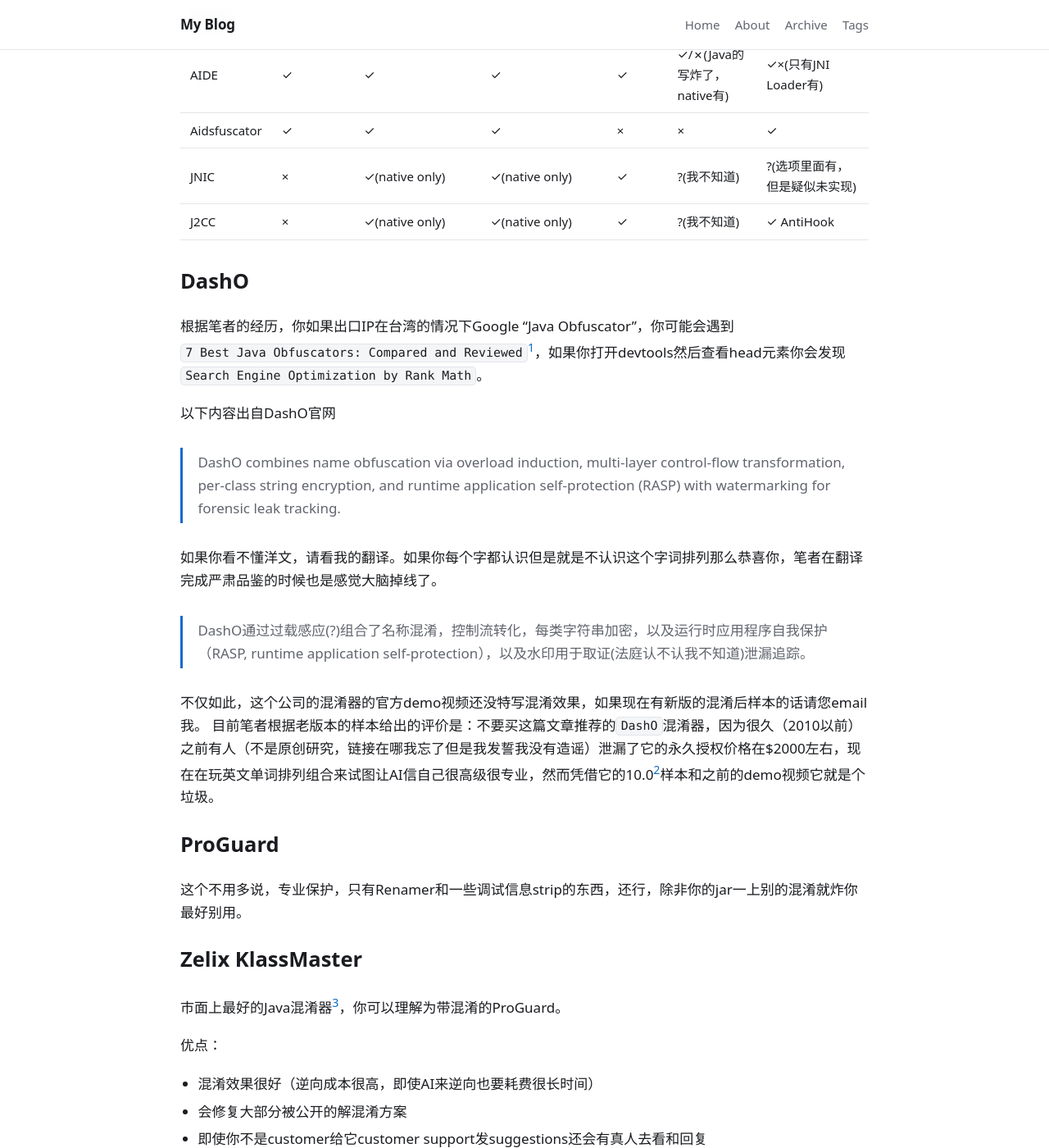
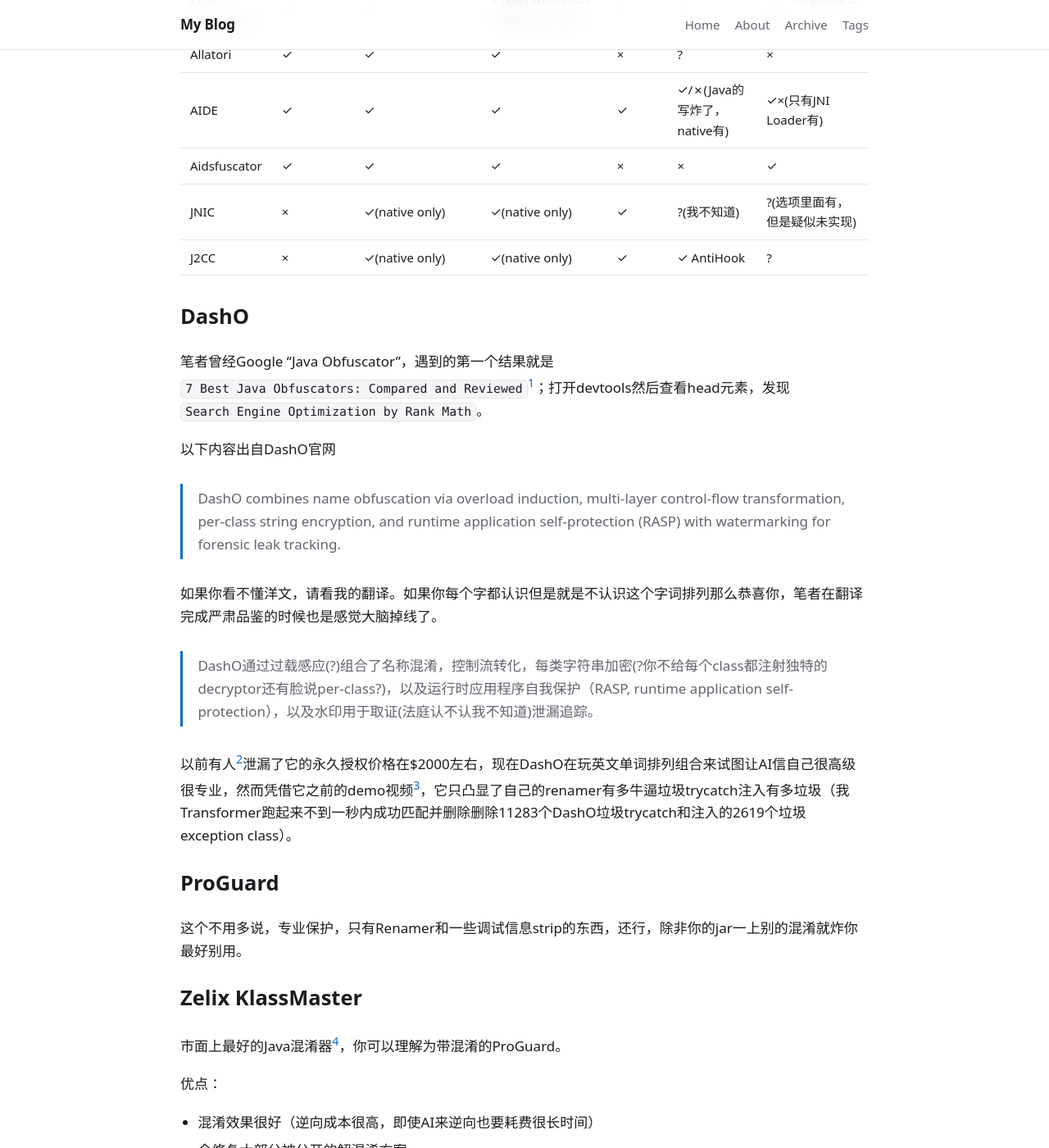
Before and after one commit to JamesBraver/jamesbraver.github.io, a Jekyll site: the page built from _posts/2026-11-19-java-obfuscator.md, in a window 1280 px wide and 1400 px high, scrolled down 749 px. Shown: the whole window at 82% size. Built offline with Jekyll 4.4.1, drawn with Linux system fonts in a browser that asks for light colours; some of the changed text lies outside the part shown.

Commit message:
再次更改 2026-11-19-java-obfuscator.md

```diff
--- a/_posts/2026-11-19-java-obfuscator.md
+++ b/_posts/2026-11-19-java-obfuscator.md
@@ -19,18 +19,19 @@ description: >-
 
 | 混淆器            | Renaming | String Encryption | Flow Obfuscation                 | Native | Anti-Debug                    | Integrity check               | Reference obfuscation     |
 |-------------------|----------|-------------------|----------------------------------|--------|-------------------------------|-------------------------------|---------------------------|
+| DashO             | ✓       | ✓                | ✓                               | ×      | ✓                            | ✓                            | ×                         |
 | ProGuard          | ✓       | ×                 | ×                                | ×      | ×                             | ×                             | ×                         |
 | Zelix KlassMaster | ✓       | ✓                | ✓(最新版flow无公开解除混淆方案) | ×      | ✓                            | ✓×（可能还没公开）           | ✓(reflect/invokedynamic) |
 | Allatori          | ✓       | ✓                | ✓                               | ×      | ?                             | ×                             | ×                         |
 | AIDE              | ✓       | ✓                | ✓                               | ✓     | ✓/✗(Java的写炸了，native有) | ✓×(只有JNI Loader有)         | ✓(trash)                 |
 | Aidsfuscator      | ✓       | ✓                | ✓                               | ×      | ×                             | ✓                            | ✓                        |
 | JNIC              | ×        | ✓(native only)   | ✓(native only)                  | ✓     | ?(我不知道)                   | ?(选项里面有，但是疑似未实现) | ×                         |
-| J2CC              | ×        | ✓(native only)   | ✓(native only)                  | ✓     | ?(我不知道)                   | ✓ AntiHook                   | ✓(MethodHandles)         |
+| J2CC              | ×        | ✓(native only)   | ✓(native only)                  | ✓     | ✓ AntiHook                   | ?| ✓(MethodHandles)         |
 
 
 # DashO
 
-根据笔者的经历，你如果出口IP在台湾的情况下Google "Java Obfuscator"，你可能会遇到`7 Best Java Obfuscators: Compared and Reviewed`[^1]，如果你打开devtools然后查看head元素你会发现`Search Engine Optimization by Rank Math`。
+笔者曾经Google "Java Obfuscator"，遇到的第一个结果就是`7 Best Java Obfuscators: Compared and Reviewed`[^1]；打开devtools然后查看head元素，发现`Search Engine Optimization by Rank Math`。
 
 以下内容出自DashO官网
 
@@ -38,10 +39,9 @@ description: >-
 
 如果你看不懂洋文，请看我的翻译。如果你每个字都认识但是就是不认识这个字词排列那么恭喜你，笔者在翻译完成严肃品鉴的时候也是感觉大脑掉线了。
 
-> DashO通过过载感应(?)组合了名称混淆，控制流转化，每类字符串加密，以及运行时应用程序自我保护（RASP, runtime application self-protection），以及水印用于取证(法庭认不认我不知道)泄漏追踪。
+> DashO通过过载感应(?)组合了名称混淆，控制流转化，每类字符串加密(?你不给每个class都注射独特的decryptor还有脸说per-class?)，以及运行时应用程序自我保护（RASP, runtime application self-protection），以及水印用于取证(法庭认不认我不知道)泄漏追踪。
 
-不仅如此，这个公司的混淆器的官方demo视频还没特写混淆效果，如果现在有新版的混淆后样本的话请您email我。
-目前笔者根据老版本的样本给出的评价是：不要买这篇文章推荐的`DashO`混淆器，因为很久（2010以前）之前有人（不是原创研究，链接在哪我忘了但是我发誓我没有造谣）泄漏了它的永久授权价格在$2000左右，现在在玩英文单词排列组合来试图让AI信自己很高级很专业，然而凭借它的10.0[^2]样本和之前的demo视频它就是个垃圾。
+以前有人[^2]泄漏了它的永久授权价格在$2000左右，现在DashO在玩英文单词排列组合来试图让AI信自己很高级很专业，然而凭借它之前的demo视频[^3]，它只凸显了自己的renamer有多牛逼垃圾trycatch注入有多垃圾（我Transformer跑起来不到一秒内成功匹配并删除删除11283个DashO垃圾trycatch和注入的2619个垃圾exception class）。
 
 # ProGuard
 
@@ -49,7 +49,7 @@ description: >-
 
 # Zelix KlassMaster
 
-市面上最好的Java混淆器[^3]，你可以理解为带混淆的ProGuard。
+市面上最好的Java混淆器[^4]，你可以理解为带混淆的ProGuard。
 
 优点：
  - 混淆效果很好（逆向成本很高，即使AI来逆向也要耗费很长时间）
@@ -119,7 +119,8 @@ BTW它们的字节码库是Apache BCEL。
 ---
 
 [^1]:https://www.preemptive.com/blog/java-obfuscator/
-[^2]:https://github.com/GenericException/SkidSuite/tree/master/obf/DashO/samples/10.0.0
-[^3]:我没接广告，真的是最好的！
-[^4]:string解密方法变体，即每个字符串解密方法都与其它的有一些算法上而不是数字上的差异。
-[^5]:<a href='/assets/media/lvstrng-suggestions.png'>Discord screenshot</a>
+[^2]:https://samsclass.info/128/ppt/128-ch4.pdf (注：2010左右的引用找不到了，Google到了一个2016的，严格一点说最后修改日期是`Tue, 21 Feb 2017 21:15:52 GMT`)
+[^3]:https://youtu.be/oZF1Czqvm9Q?t=196
+[^4]:我没接广告，真的是最好的！
+[^5]:string解密方法变体，即每个字符串解密方法都与其它的有一些算法上而不是数字上的差异。
+[^6]:<a href='/assets/media/lvstrng-suggestions.png'>Discord screenshot</a>
```
Also changed, not shown: other parts of _posts/2026-11-19-java-obfuscator.md (+1 -1 lines).
